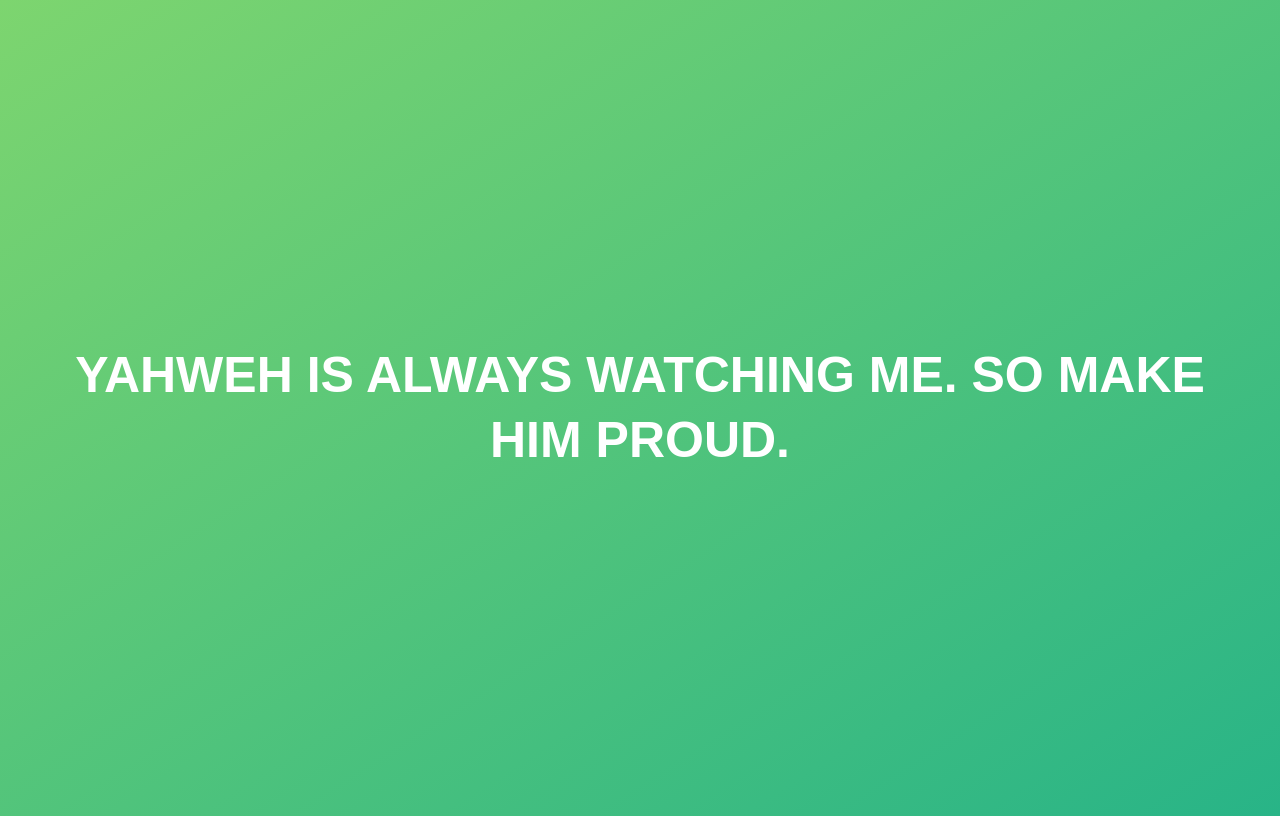
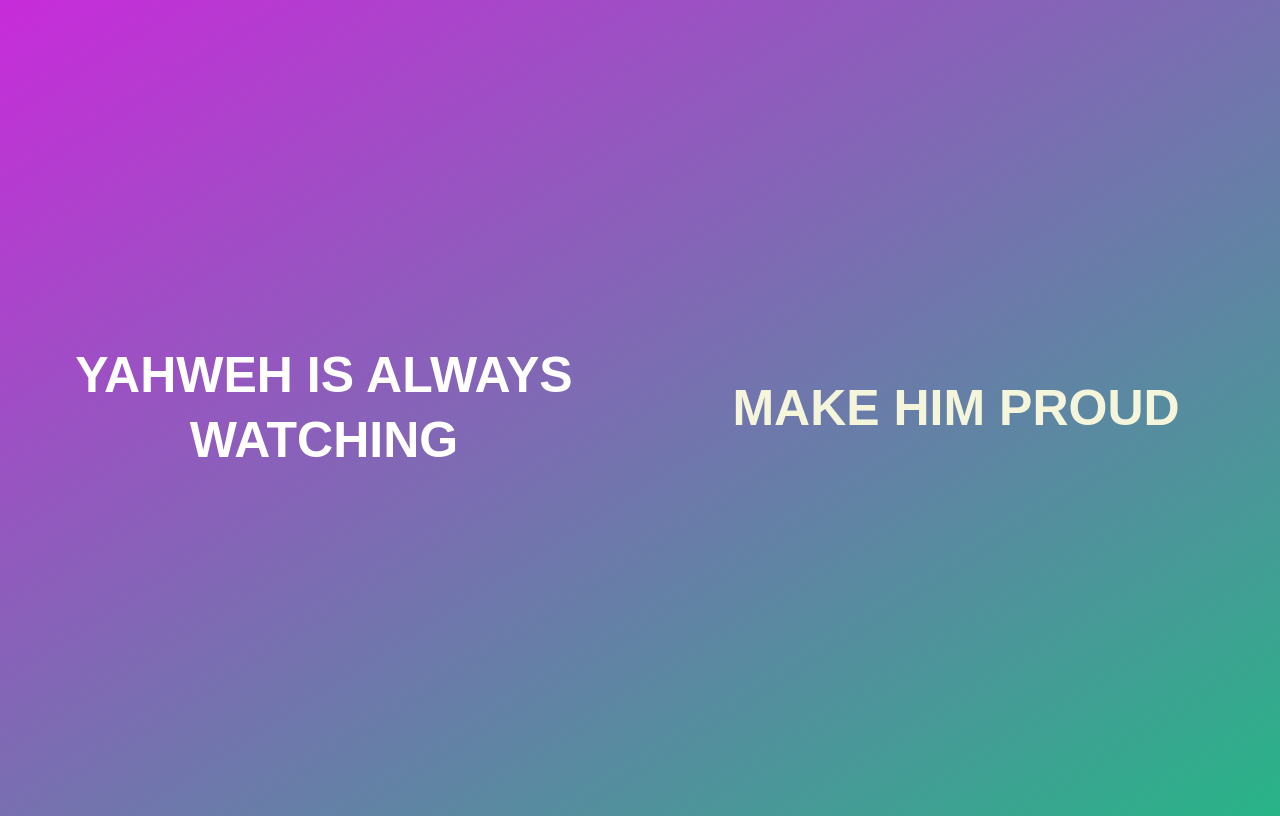
Before and after one commit to brendanmyrden/JS.COURSE.1_Review-Notes, a plain HTML site: page 01/index.html in a window 1280 px wide. Drawn offline with Linux system fonts and the light colour scheme.

Commit message:
.html modification

```diff
--- a/01/index.html
+++ b/01/index.html
@@ -14,7 +14,7 @@
                     height: 100vh;
                     display: flex;
                     align-items: center;
-                    background: linear-gradient(to top left, #28b487, #7dd56f);
+                    background: linear-gradient(to top left, #28b487, #c82bda);
                     }
 
                 h1 {
@@ -26,13 +26,23 @@
                     text-align: center;
                     color: white;
                     }
+
+                h2 {
+                    font-family: sans-serif;
+                    font-size: 50px;
+                    line-height: 1.3;
+                    width: 100%;
+                    padding: 30px;
+                    text-align: center;
+                    color: beige;
+                }
     </style>
 
 </head>
 
 <body>
 
-    <h1>YAHWEH IS ALWAYS WATCHING ME. SO MAKE HIM PROUD.</h1>
+    <h1>YAHWEH IS ALWAYS WATCHING </h1> <h2>MAKE HIM PROUD</h2>
 
     <script src="review_starter_1.js"></script>
 
```
Also changed, not shown: index.html (deleted, +0 -41 lines), review_starter_1.js (deleted).
